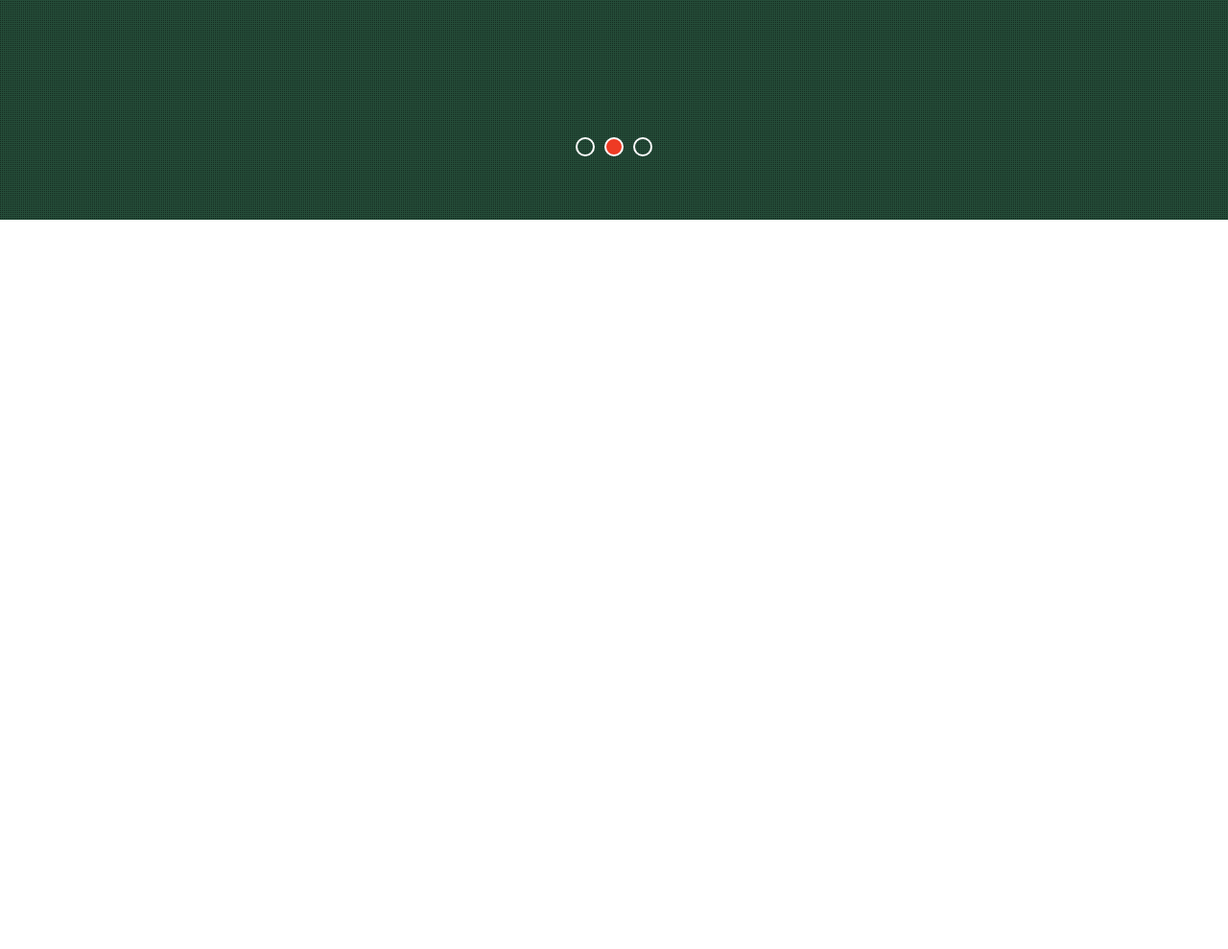
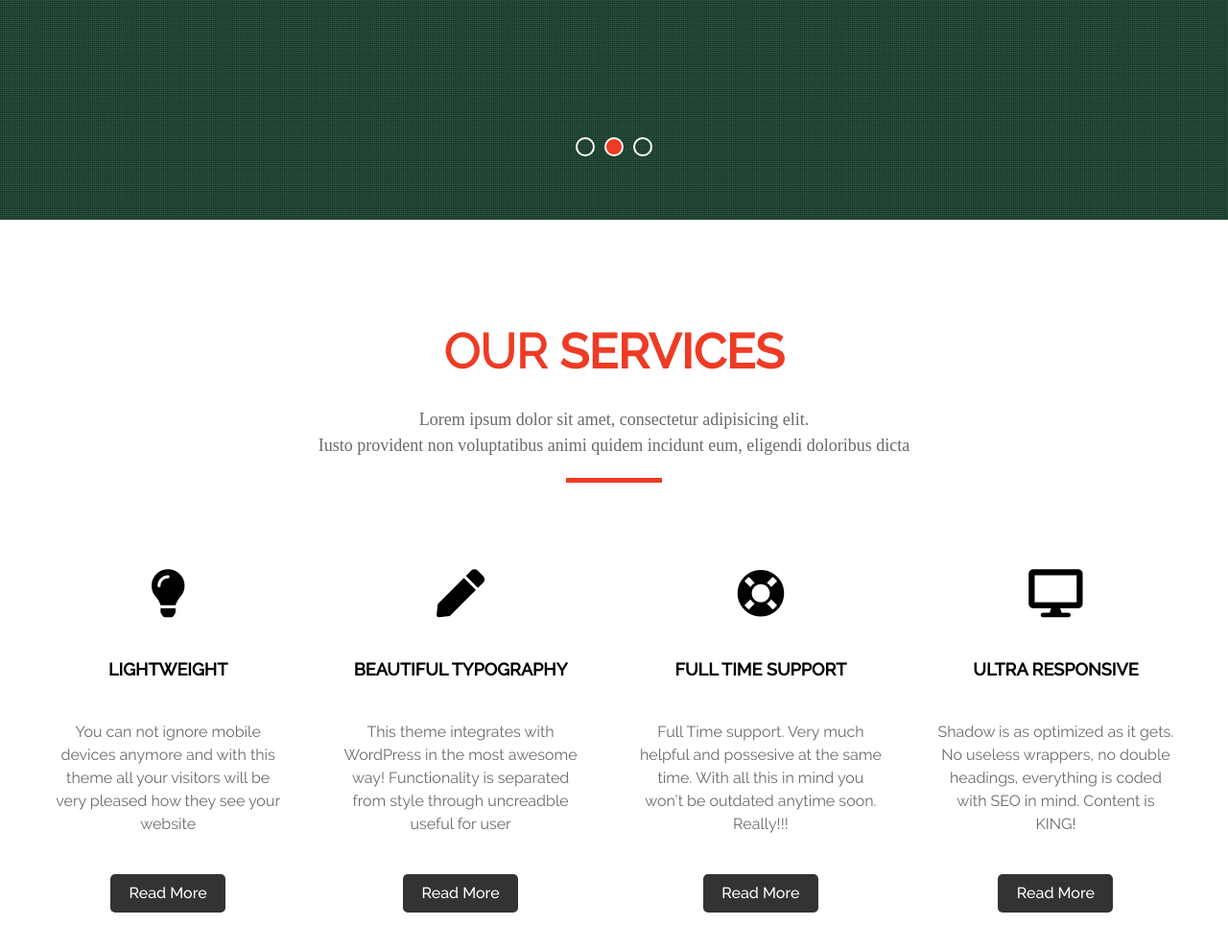
Before and after one commit to frontend90/cyprass, a plain HTML site: page index.html in a window 1280 px wide. Shown: the part 571-1560 px from the top of the page at 96% size. Before the commit the page ends 800 px from the top, so only its background shows below. Drawn offline with nearby package versions, Linux system fonts and the light colour scheme; a web font is replaced by a local one.

Commit message:
верстка

```diff
--- a/index.html
+++ b/index.html
@@ -12,7 +12,7 @@
 
 <body>
 
-  <header class="header">
+  <header class="header" id="home">
     <div class="top-menu">
       <div class="container">
         <div class="top-menu-wrap">
@@ -22,13 +22,13 @@
           </div>
           <!-- /.logo -->
           <div class="menu">
-            <a href="#">home</a>
-            <a href="#">services</a>
-            <a href="#">portfolio</a>
-            <a href="#">about us</a>
-            <a href="#">our team</a>
-            <a href="#">blog</a>
-            <a href="#">contact us</a>
+            <a href="#home">home</a>
+            <a href="#services">services</a>
+            <a href="#portfolio">portfolio</a>
+            <a href="#about">about us</a>
+            <a href="#team">our team</a>
+            <a href="#blog">blog</a>
+            <a href="#contact">contact us</a>
           </div>
           <!-- /.menu -->
         </div>
@@ -109,6 +109,94 @@
   </header>
   <!-- /.header -->
 
+  <main>
+    <section class="services" id="services">
+      <div class="container">
+        <div class="title">
+          <h4>our <span>services</span></h4>
+          <p>Lorem ipsum dolor sit amet, consectetur adipisicing elit.<br> Iusto provident non voluptatibus animi quidem
+            incidunt eum, eligendi doloribus dicta</p>
+          <div class="line"></div>
+          <!-- /.line -->
+        </div>
+        <!-- /.title -->
+        <div class="services-wrap">
+          <div class="block">
+            <div class="icon">
+              <i class="fas fa-lightbulb"></i>
+            </div>
+            <!-- /.icon -->
+            <div class="content">
+              <h5>lightweight</h5>
+              <p>You can not ignore mobile devices anymore and with this theme all your visitors will be very pleased
+                how they see your website</p>
+            </div>
+            <!-- /.content -->
+            <div class="btn">
+              <button>Read More</button>
+            </div>
+            <!-- /.btn -->
+          </div>
+          <!-- /.block -->
+          <div class="block">
+            <div class="icon">
+              <i class="fas fa-pen"></i>
+            </div>
+            <!-- /.icon -->
+            <div class="content">
+              <h5>beautiful typography</h5>
+              <p>This theme integrates with WordPress in the most awesome way! Functionality is separated from style
+                through uncreadble useful for user</p>
+            </div>
+            <!-- /.content -->
+            <div class="btn">
+              <button>Read More</button>
+            </div>
+            <!-- /.btn -->
+          </div>
+          <!-- /.block -->
+          <div class="block">
+            <div class="icon">
+              <i class="fas fa-life-ring"></i>
+            </div>
+            <!-- /.icon -->
+            <div class="content">
+              <h5>full time support</h5>
+              <p>Full Time support. Very much helpful and possesive at the same time. With all this in mind you won’t be
+                outdated anytime soon. Really!!!</p>
+            </div>
+            <!-- /.content -->
+            <div class="btn">
+              <button>Read More</button>
+            </div>
+            <!-- /.btn -->
+          </div>
+          <!-- /.block -->
+          <div class="block">
+            <div class="icon">
+              <i class="fas fa-desktop"></i>
+            </div>
+            <!-- /.icon -->
+            <div class="content">
+              <h5>ultra responsive</h5>
+              <p>Shadow is as optimized as it gets. No useless wrappers, no double headings, everything is coded with
+                SEO in mind. Content is KING!</p>
+            </div>
+            <!-- /.content -->
+            <div class="btn">
+              <button>Read More</button>
+            </div>
+            <!-- /.btn -->
+          </div>
+          <!-- /.block -->
+        </div>
+        <!-- /.services-wrap -->
+      </div>
+      <!-- /.container -->
+    </section>
+    <!-- /.services -->
+  </main>
+
 
 
 
--- /dev/null
+++ b/sass/blocks/_services.sass
@@ -0,0 +1,60 @@
+.services
+  padding: 100px 0
+  & .title
+    text-align: center
+    & h4
+      font-size: 50px
+      text-transform: uppercase
+      color: #EE3B24
+      & span
+        +ral_med
+    & p
+      margin-top: 20px
+      font-size: 18px
+      +lato_reg
+    & .line
+      width: 100px
+      height: 5px
+      background: #EE3B24
+      margin: 20px auto 90px
+  & .services-wrap
+    display: flex
+    justify-content: space-between
+    & .block
+      text-align: center
+      margin-left: 55px
+      &:first-of-type
+        margin-left: 0
+      &:hover .icon .fas
+        color: #EE3B24
+        transform: translateY(-20px)
+      &:hover .content h5
+        color: #EE3B24
+      & .icon
+        & .fas
+          +solid
+          font-size: 50px
+          color: #000000
+          transition: 0.3s
+      & .content
+        margin-top: 40px
+        & h5
+          text-transform: uppercase
+          +ral_med
+          color: #000000
+          font-size: 18px
+          transition: 0.3s
+        & p
+          margin-top: 40px
+      & .btn
+        margin-top: 40px
+        & button
+          background: #333333
+          width: 120px
+          height: 40px
+          color: #ffffff
+          +ral_med
+          border-radius: 5px
+          transition: 0.3s
+          &:hover
+            background: #EE3B24
--- a/sass/style.sass
+++ b/sass/style.sass
@@ -1,2 +1,3 @@
 @import 'interface'
 @import 'blocks/header'
+@import 'blocks/services'
```
Also changed, not shown: css/style.css, js/main.js (indentation only), 1 other file.
